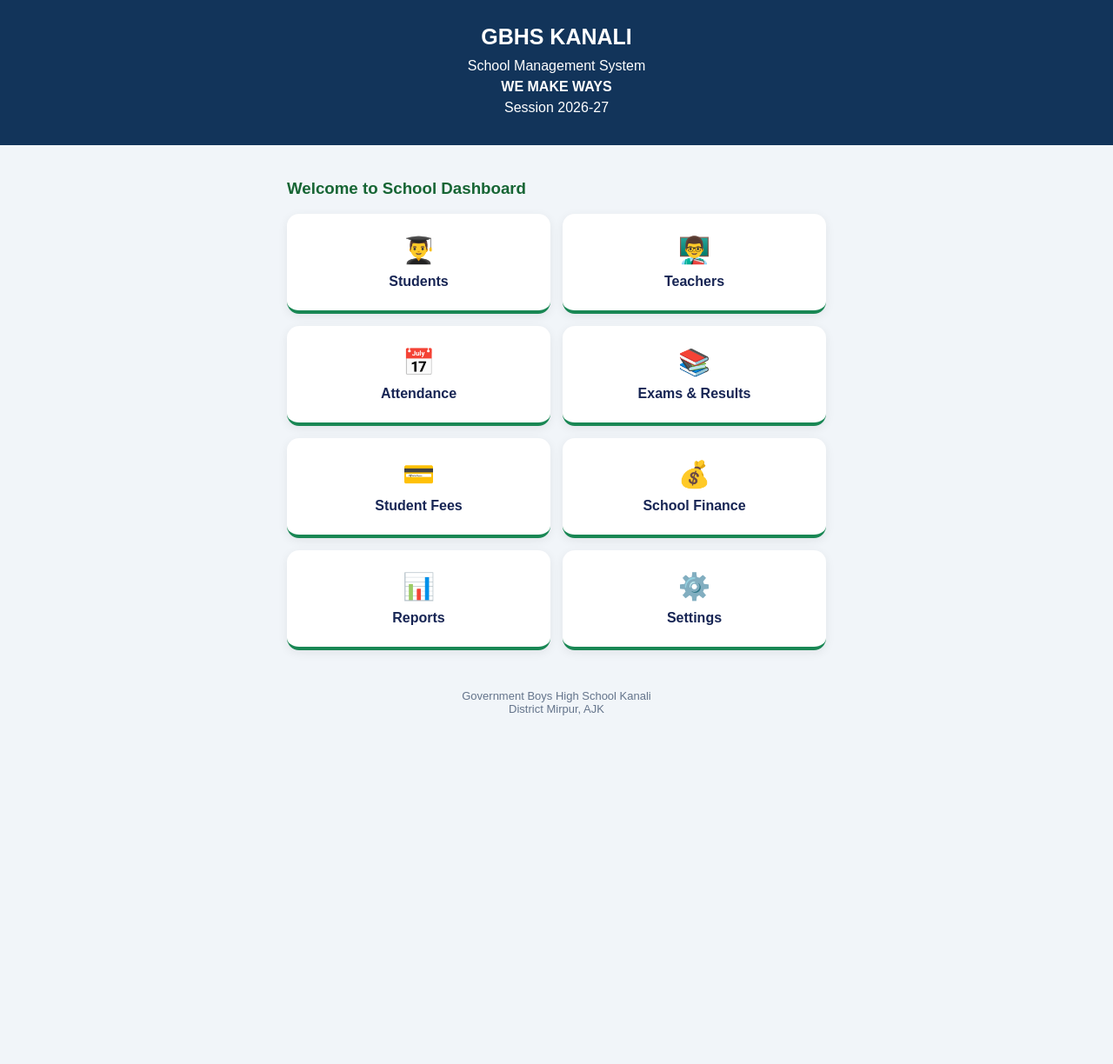
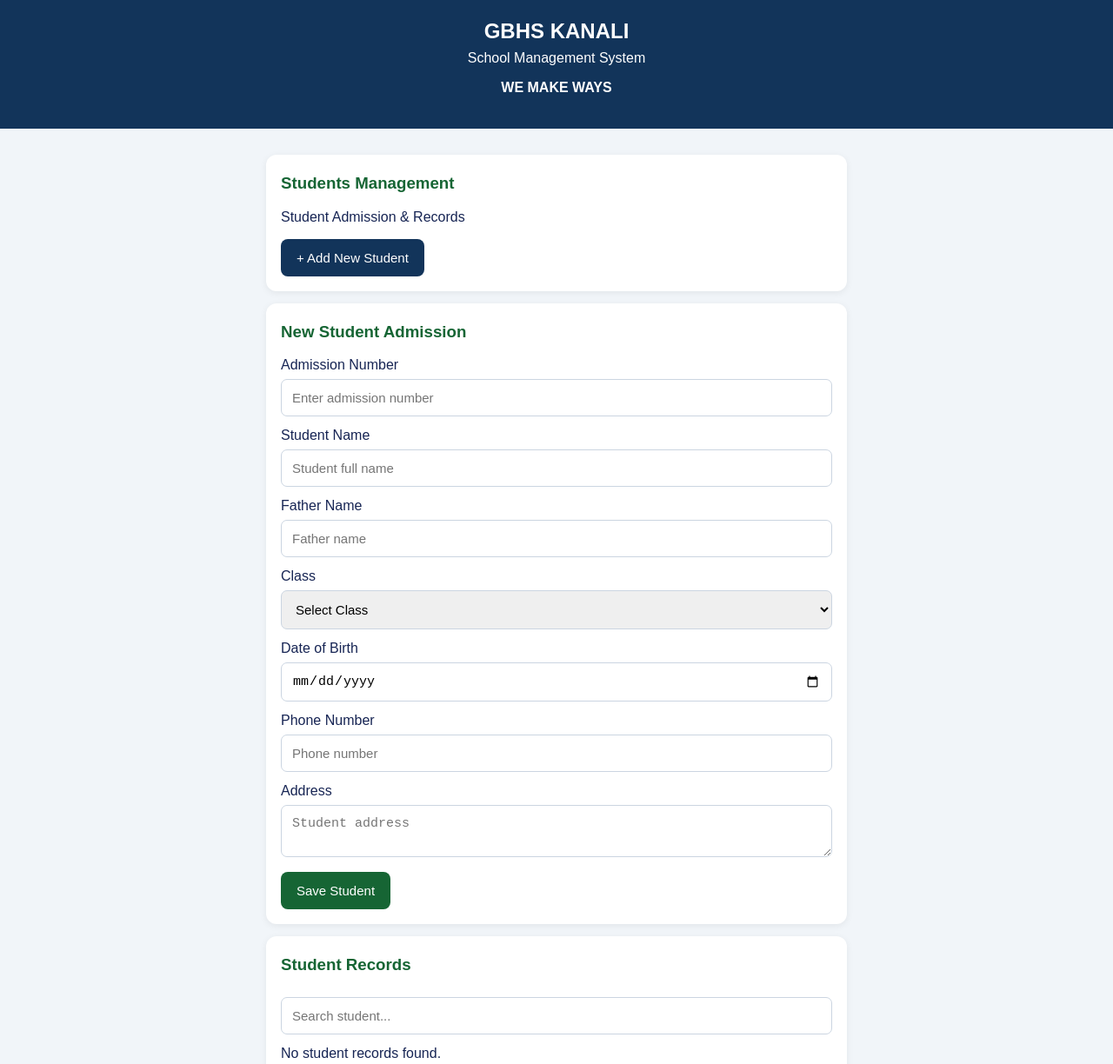
Before and after one commit to shanzebahmed154-cpu/gbhs-kanali-app, a plain HTML site: page index.html in a window 1280 px wide. Shown: the top 1224 px of the page at 87% size. Before the commit the page ends 848 px from the top, so only its background shows below. Drawn offline with Linux system fonts and the light colour scheme.

Commit message:
Update index.html

```diff
--- a/index.html
+++ b/index.html
@@ -6,70 +6,129 @@
 <meta name="viewport" content="width=device-width, initial-scale=1.0">
 <title>GBHS Kanali Management System</title>
 <style>
-* { box-sizing: border-box; }
-body {
-  margin: 0;
-  font-family: Arial, sans-serif;
-  background: #f1f5f9;
-  color: #172554;
-}
-header {
-  background: #12345a;
-  color: white;
-  padding: 28px 15px;
-  text-align: center;
-}
-header h1 { font-size: 25px; margin: 0 0 10px; }
-header p { margin: 6px; }
-main { padding: 20px 15px; max-width: 650px; margin: auto; }
-.welcome { color: #166534; margin-bottom: 18px; }
-.grid {
-  display: grid;
-  grid-template-columns: repeat(2, minmax(0, 1fr));
-  gap: 14px;
-}
-.item {
-  background: white;
-  border-radius: 14px;
-  padding: 24px 8px;
-  text-align: center;
-  font-size: 16px;
-  font-weight: bold;
-  box-shadow: 0 3px 12px #00000012;
-  border-bottom: 4px solid #198754;
-}
-.emoji { font-size: 30px; display: block; margin-bottom: 10px; }
-footer {
-  text-align: center;
-  padding: 25px 10px;
-  color: #64748b;
-  font-size: 13px;
-}
+*{box-sizing:border-box}
+body{margin:0;font-family:Arial;background:#f1f5f9;color:#172554}
+header{background:#12345a;color:white;padding:22px 14px;text-align:center}
+header h2{margin:0 0 8px}
+main{max-width:700px;margin:auto;padding:16px}
+.card{background:white;padding:17px;border-radius:12px;margin:14px 0;box-shadow:0 2px 9px #0001}
+h3{color:#166534;margin-top:5px}
+input,select,textarea{width:100%;padding:12px;margin:7px 0 13px;border:1px solid #cbd5e1;border-radius:7px;font-size:15px}
+button{background:#166534;color:white;border:0;padding:13px 18px;border-radius:8px;font-size:15px;cursor:pointer}
+.secondary{background:#12345a}
+.student{border-bottom:1px solid #ddd;padding:12px 2px}
+.small{font-size:13px;color:#64748b}
+footer{text-align:center;padding:20px;color:#64748b}
 </style>
 </head>
 <body>
 <header>
-  <h1>GBHS KANALI</h1>
-  <p>School Management System</p>
-  <p><b>WE MAKE WAYS</b></p>
-  <p>Session 2026-27</p>
+<h2>GBHS KANALI</h2>
+<div>School Management System</div>
+<p><b>WE MAKE WAYS</b></p>
 </header>
+
 <main>
-  <h3 class="welcome">Welcome to School Dashboard</h3>
-  <div class="grid">
-    <div class="item"><span class="emoji">👨‍🎓</span>Students</div>
-    <div class="item"><span class="emoji">👨‍🏫</span>Teachers</div>
-    <div class="item"><span class="emoji">📅</span>Attendance</div>
-    <div class="item"><span class="emoji">📚</span>Exams & Results</div>
-    <div class="item"><span class="emoji">💳</span>Student Fees</div>
-    <div class="item"><span class="emoji">💰</span>School Finance</div>
-    <div class="item"><span class="emoji">📊</span>Reports</div>
-    <div class="item"><span class="emoji">⚙️</span>Settings</div>
-  </div>
+<div class="card">
+<h3>Students Management</h3>
+<p>Student Admission & Records</p>
+<button class="secondary" onclick="showForm()">+ Add New Student</button>
+</div>
+
+<div class="card" id="formCard">
+<h3>New Student Admission</h3>
+<form id="studentForm">
+<label>Admission Number</label>
+<input id="admission" required placeholder="Enter admission number">
+
+<label>Student Name</label>
+<input id="name" required placeholder="Student full name">
+
+<label>Father Name</label>
+<input id="father" required placeholder="Father name">
+
+<label>Class</label>
+<select id="className" required>
+<option value="">Select Class</option>
+<option>Class 1</option><option>Class 2</option>
+<option>Class 3</option><option>Class 4</option>
+<option>Class 5</option><option>Class 6</option>
+<option>Class 7</option><option>Class 8</option>
+<option>Class 9</option><option>Class 10</option>
+</select>
+
+<label>Date of Birth</label>
+<input type="date" id="dob">
+
+<label>Phone Number</label>
+<input id="phone" type="tel" placeholder="Phone number">
+
+<label>Address</label>
+<textarea id="address" placeholder="Student address"></textarea>
+
+<button type="submit">Save Student</button>
+</form>
+</div>
+
+<div class="card">
+<h3>Student Records</h3>
+<input id="search" placeholder="Search student..." oninput="showStudents()">
+<div id="studentList">No student records yet.</div>
+</div>
 </main>
-<footer>
-Government Boys High School Kanali<br>
-District Mirpur, AJK
-</footer>
+
+<footer>Government Boys High School Kanali<br>District Mirpur, AJK</footer>
+
+<script>
+function getStudents(){
+ return JSON.parse(localStorage.getItem("gbhs_students") || "[]");
+}
+function showForm(){
+ document.getElementById("formCard").scrollIntoView({behavior:"smooth"});
+}
+document.getElementById("studentForm").addEventListener("submit",function(e){
+ e.preventDefault();
+ const students=getStudents();
+ const admission=document.getElementById("admission").value.trim();
+ if(students.some(s=>s.admission===admission)){
+  alert("This admission number already exists.");
+  return;
+ }
+ students.push({
+  admission:admission,
+  name:document.getElementById("name").value.trim(),
+  father:document.getElementById("father").value.trim(),
+  className:document.getElementById("className").value,
+  dob:document.getElementById("dob").value,
+  phone:document.getElementById("phone").value.trim(),
+  address:document.getElementById("address").value.trim()
+ });
+ localStorage.setItem("gbhs_students",JSON.stringify(students));
+ this.reset();
+ showStudents();
+ alert("Student saved on this device.");
+});
+function showStudents(){
+ const q=document.getElementById("search").value.toLowerCase();
+ const list=document.getElementById("studentList");
+ const students=getStudents().filter(s=>
+  (s.name+" "+s.father+" "+s.admission+" "+s.className).toLowerCase().includes(q)
+ );
+ if(!students.length){list.textContent="No student records found.";return;}
+ list.innerHTML=students.map(s=>
+  `<div class="student"><b>${escapeHTML(s.name)}</b><br>
+  Admission: ${escapeHTML(s.admission)}<br>
+  Father: ${escapeHTML(s.father)}<br>
+  Class: ${escapeHTML(s.className)}<br>
+  <span class="small">Phone: ${escapeHTML(s.phone)}</span></div>`
+ ).join("");
+}
+function escapeHTML(value){
+ return String(value).replace(/[&<>"']/g,c=>({
+ "&":"&amp;","<":"&lt;",">":"&gt;",'"':"&quot;","'":"&#39;"
+ }[c]));
+}
+showStudents();
+</script>
 </body>
 </html>
```
